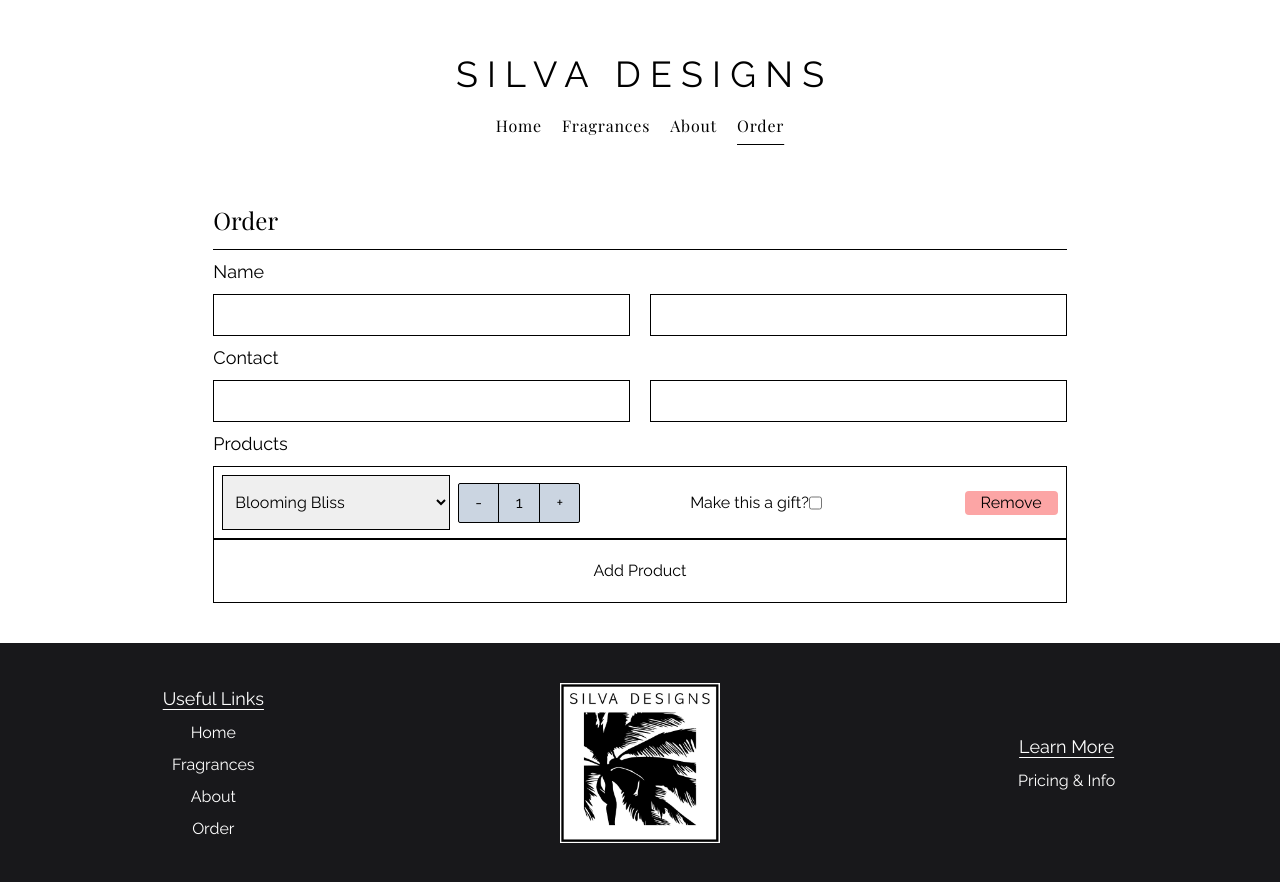
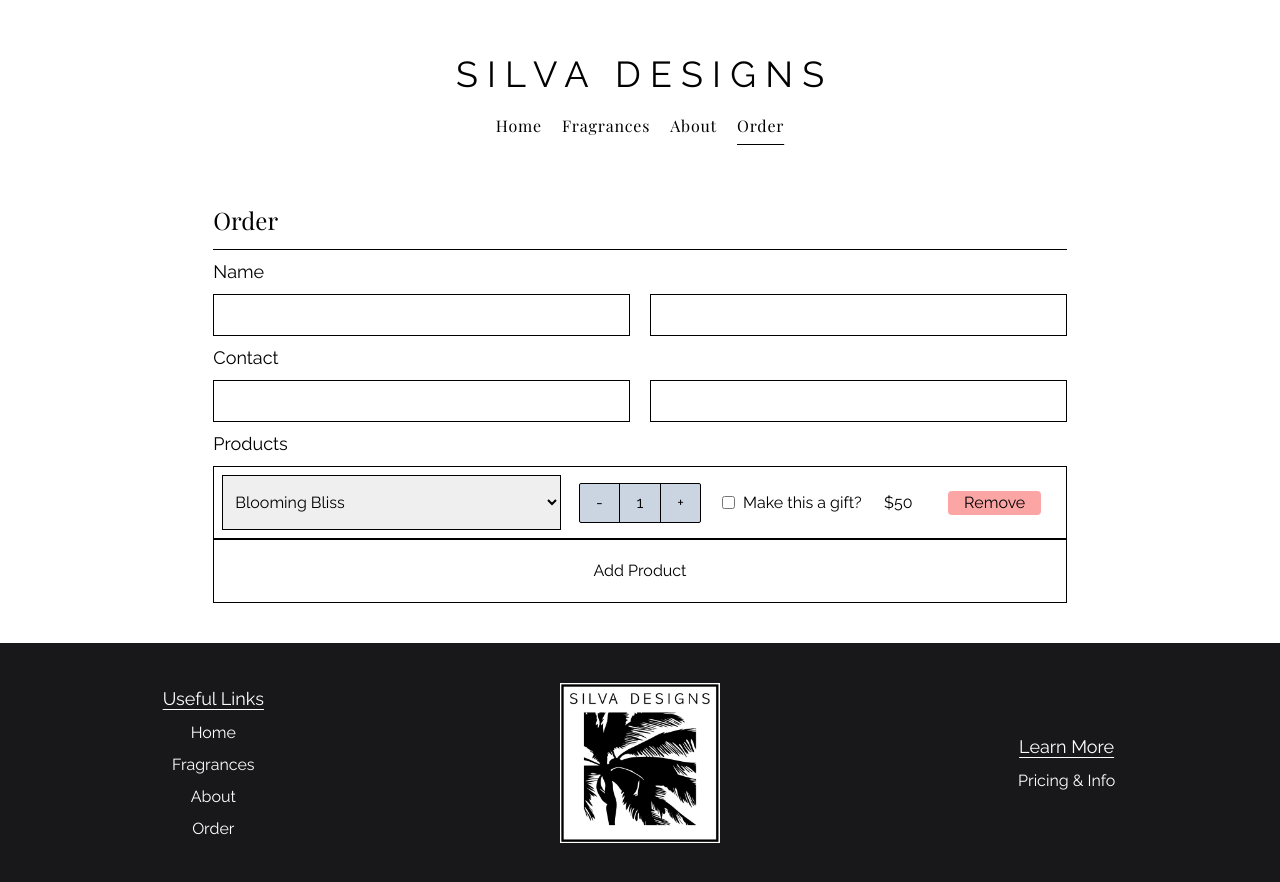
Before and after one commit to silva-tim/silva-designs, a React (Vite) app: page /order in a window 1280 px wide. Built offline with nearby package versions, Linux system fonts and the light colour scheme.

Commit message:
Cleaning up code, styling productline

```diff
--- a/src/components/ProductLine.tsx
+++ b/src/components/ProductLine.tsx
@@ -2,19 +2,19 @@ import { useState } from "react";
 import { getCandles } from "../lib/Api";
 import { Product } from "../types/Product";
 import { useOrder } from "../lib/OrderContext";
+import QuantityChanger from "./QuantityChanger";
 
 type props = {
   item: Product;
 };
 
 export default function ProductLine({ item }: props) {
-  const { onChangeFragrance, onRemoveProduct, onGift, onChangeQuantity } =
-    useOrder();
+  const { onChangeFragrance, onRemoveProduct, onGift } = useOrder();
   const [candles] = useState(getCandles());
 
   return (
     <div className="flex items-center border border-black">
-      <div className="flex basis-1/3 p-2">
+      <div className="flex basis-5/12 p-2">
         <select
           name="fragrance"
           value={item.fragrance}
@@ -28,27 +28,11 @@ export default function ProductLine({ item }: props) {
           ))}
         </select>
       </div>
-      <div className="flex h-10 rounded-sm border border-black bg-slate-300">
-        <button
-          onClick={() => onChangeQuantity(item.id, item.quantity - 1)}
-          type="button"
-          className="w-10 border-r border-black"
-        >
-          -
-        </button>
-        <span className="flex w-10 items-center justify-center">
-          {item.quantity}
-        </span>
-        <button
-          type="button"
-          onClick={() => onChangeQuantity(item.id, item.quantity + 1)}
-          className="w-10 border-l border-black"
-        >
-          +
-        </button>
+      <div className="flex basis-2/12 justify-center">
+        <QuantityChanger item={item} />
       </div>
-      <div className="flex basis-1/3 justify-end py-2">
-        <label htmlFor={`${item.id}`}>Make this a gift?</label>
+      <div className="flex basis-3/12 justify-around">
+        <div className="flex items-center gap-2">
           <input
             type="checkbox"
             name="gift"
@@ -56,8 +40,11 @@ export default function ProductLine({ item }: props) {
             onChange={() => onGift(item.id)}
             checked={item.gift}
           />
+          <label htmlFor={`${item.id}`}>Make this a gift?</label>
         </div>
-      <div className="flex basis-1/3 justify-end px-2 py-2">
+        <span>$50</span>
+      </div>
+      <div className="flex basis-2/12 justify-center p-2">
         <button
           type="button"
           onClick={() => onRemoveProduct(item.id)}
--- /dev/null
+++ b/src/components/QuantityChanger.tsx
@@ -0,0 +1,32 @@
+import { useOrder } from "../lib/OrderContext";
+import { Product } from "../types/Product";
+
+type props = {
+  item: Product;
+};
+
+export default function QuantityChanger({ item }: props) {
+  const { onChangeQuantity } = useOrder();
+
+  return (
+    <div className="flex h-10 rounded-sm border border-black bg-slate-300">
+      <button
+        onClick={() => onChangeQuantity(item.id, item.quantity - 1)}
+        type="button"
+        className="w-10 border-r border-black"
+      >
+        -
+      </button>
+      <span className="flex w-10 items-center justify-center">
+        {item.quantity}
+      </span>
+      <button
+        type="button"
+        onClick={() => onChangeQuantity(item.id, item.quantity + 1)}
+        className="w-10 border-l border-black"
+      >
+        +
+      </button>
+    </div>
+  );
+}
```
Lines whose indentation alone changed are shown as unchanged.
